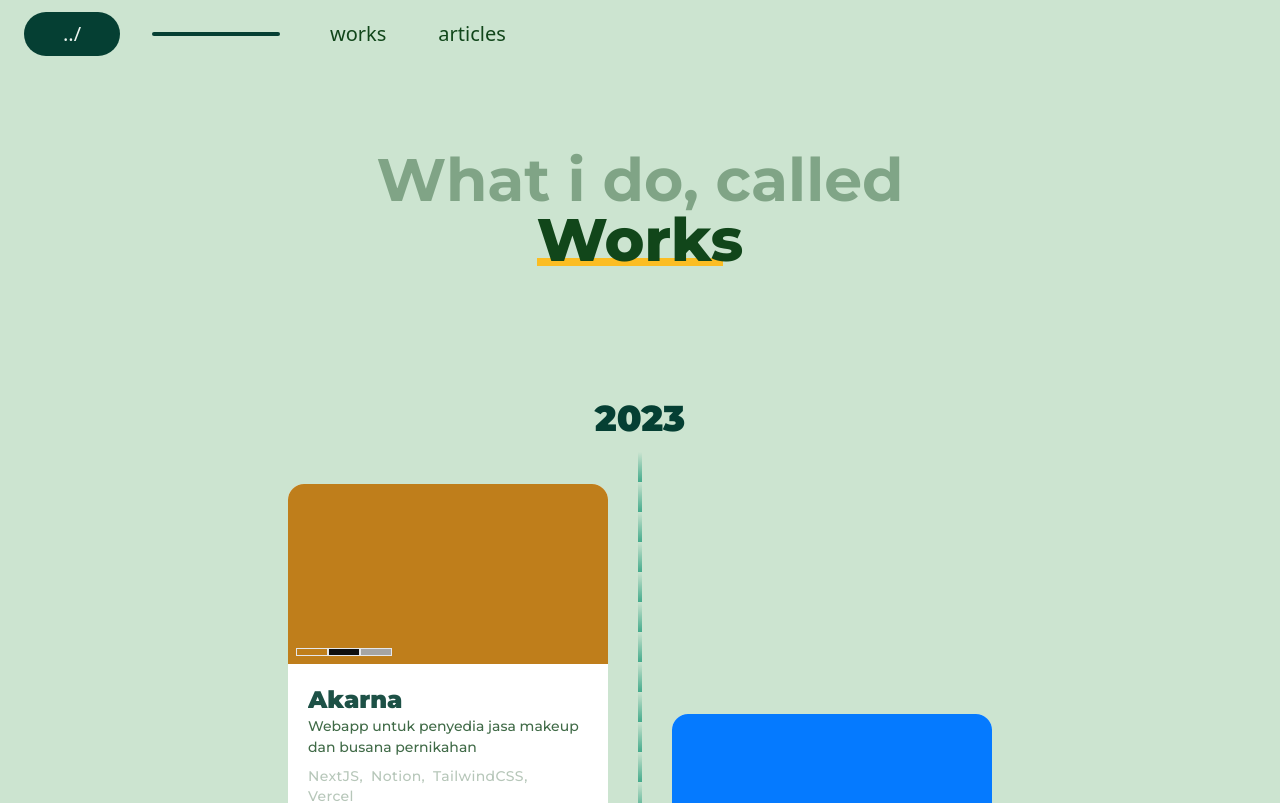
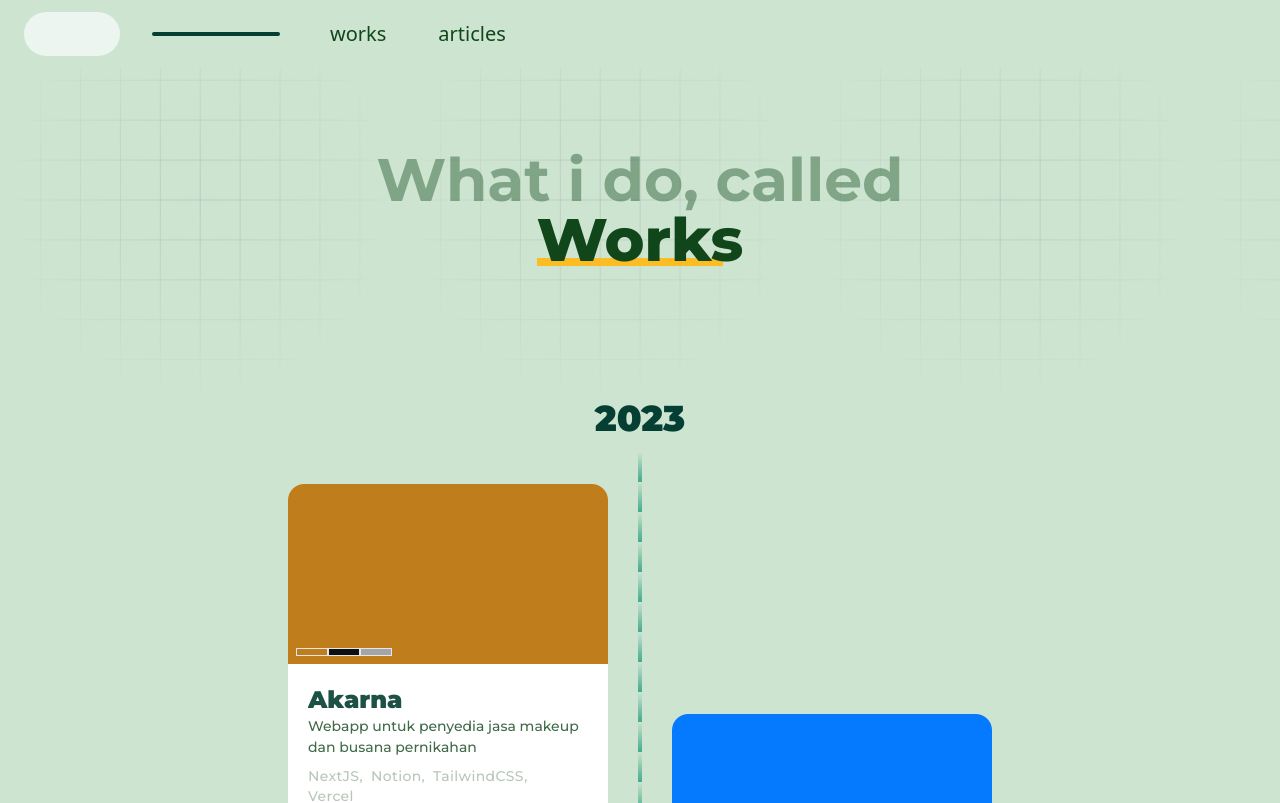
Before and after one commit to code7070/hi-jojo, a Next.js app: page / in a window 1280 px wide. Shown: the top 803 px of the page. Built offline with nearby package versions, Linux system fonts and the light colour scheme.

Commit message:
adding ornament

```diff
--- a/src/components/header/index.js
+++ b/src/components/header/index.js
@@ -27,9 +27,9 @@ export default function Header() {
         <div className="container flex items-center justify-start h-9 gap-4">
           <Link href="/">
             <div
-              className={`bg-primary text-secondary ${linkClass} ${
-                atHome ? "w-16" : "w-24"
-              }`}
+              className={`${
+                atHome ? "bg-primary" : "bg-secondary text-primary"
+              } text-secondary ${linkClass} ${atHome ? "w-16" : "w-24"}`}
             >
               <div style={{ verticalAlign: "middle" }}>
                 {atHome ? "/" : "../"}
--- a/src/pages/_app.js
+++ b/src/pages/_app.js
@@ -20,6 +20,7 @@ export default function App({ Component, pageProps }) {
   return (
     <>
       <main className={font.className}>
+        <div className="top-ornament" />
         <Component {...pageProps} />
       </main>
       <Header />
--- a/src/styles/globals.css
+++ b/src/styles/globals.css
@@ -27,7 +27,7 @@ body {
 }
 
 .headerPage {
-  @apply text-4xl sm:text-5xl lg:text-6xl font-bold transition-all;
+  @apply text-3xl sm:text-5xl lg:text-6xl font-bold transition-all;
 }
 
 .projectTitle {
@@ -74,3 +74,15 @@ body {
 #nprogress .spinner-icon {
   @apply border-primary border-l-transparent;
 }
+
+.top-ornament {
+  @apply fixed left-0 top-0 w-full h-[50%] flex flex-wrap gap-4 opacity-70;
+  background: url("/icons/grid.svg");
+  background-repeat: repeat;
+  background-size: contain;
+  background-position: left top;
+}
+
+.top-ornament > div {
+  /* @apply rounded-full bg-primary w-4 h-4 opacity-50; */
+}
```
Also changed, not shown: public/icons/grid.svg (added).
